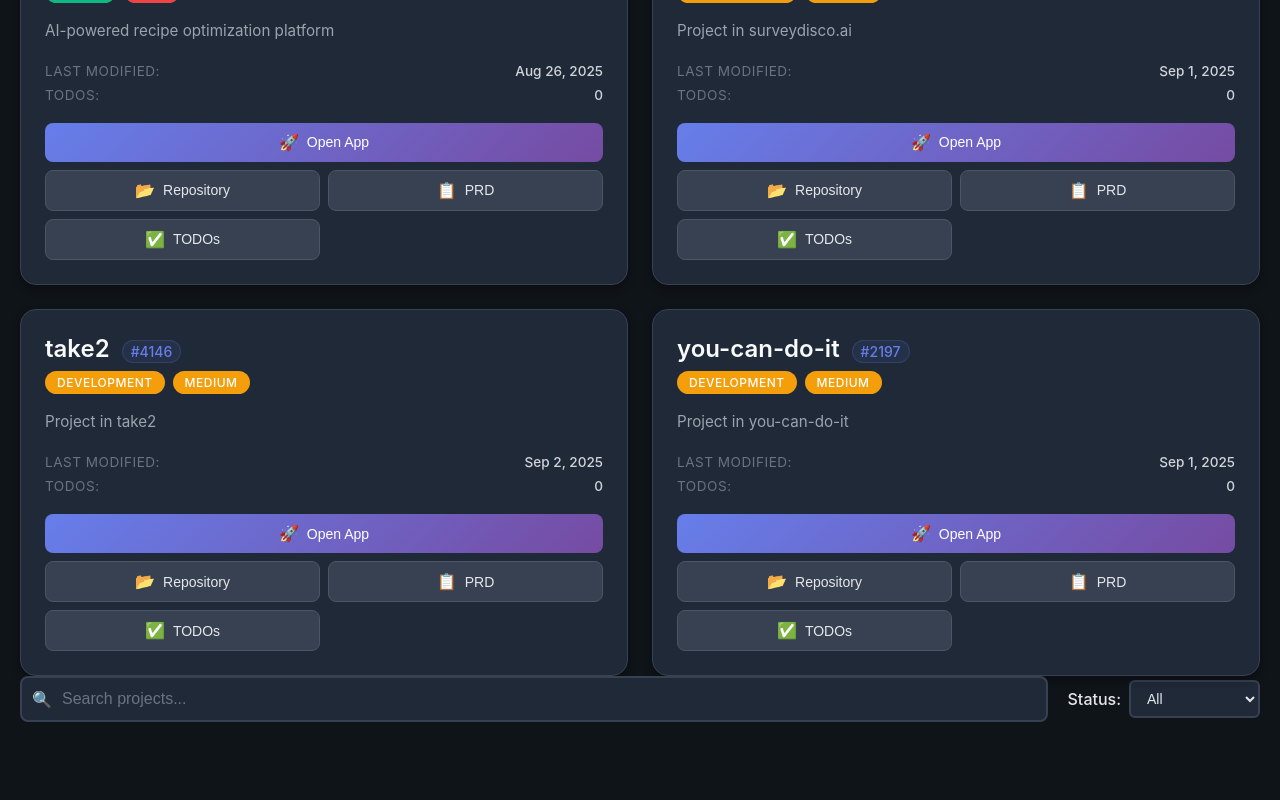
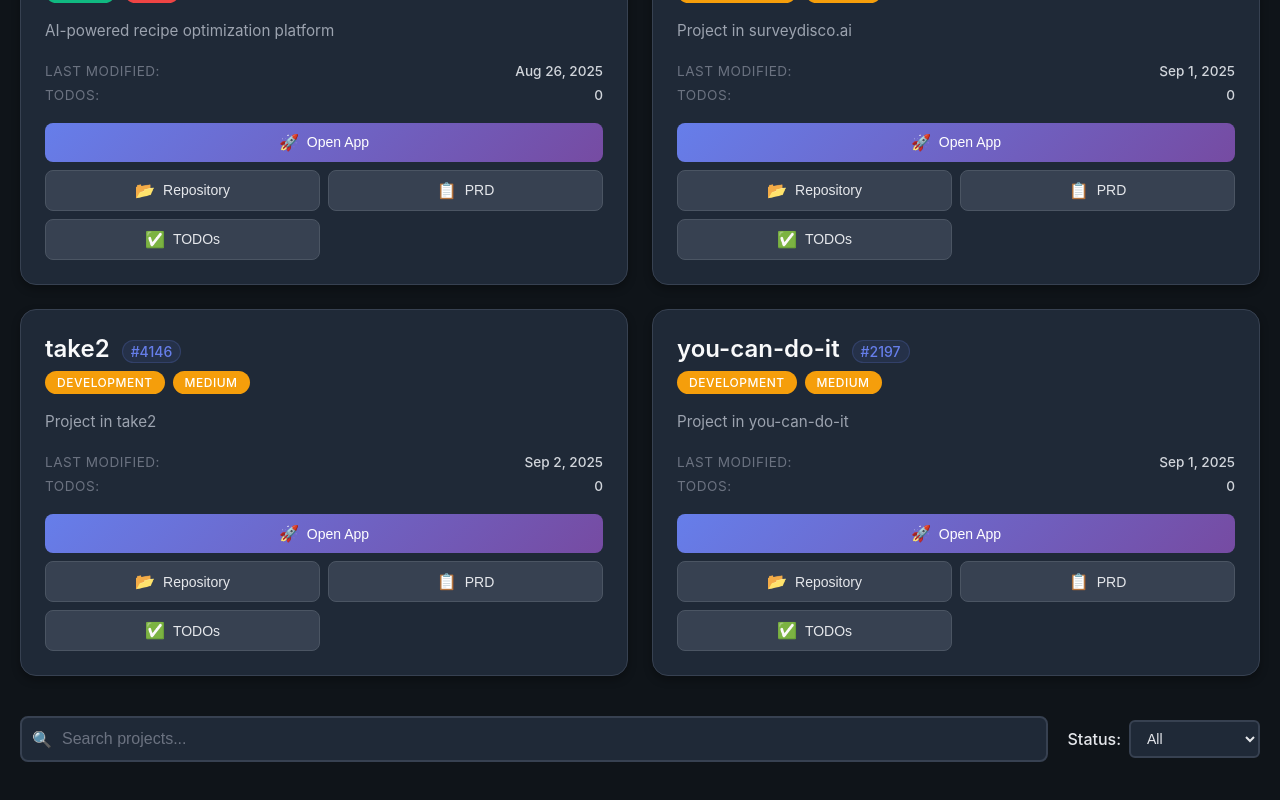
Before and after one commit to sanpixel/basecamp, a React (Create React App) app: page / in a window 1280 px wide. Shown: the part 1198-1998 px from the top of the page. Before the commit the page ends 1970 px from the top, so only its background shows below. Built offline with nearby package versions, Linux system fonts and the light colour scheme; no server answers.

Commit message:
Fix caching and UI improvements - Add no-cache headers for config.json in nginx - Add update-projects npm script for easy project discovery - Add spacing between project cards and search filter

```diff
--- a/package.json
+++ b/package.json
@@ -17,7 +17,8 @@
     "build": "npm run discover && react-scripts build",
     "test": "react-scripts test",
     "eject": "react-scripts eject",
-    "discover": "node scripts/discover-projects.js"
+    "discover": "node scripts/discover-projects.js",
+    "update-projects": "npm run discover && git add public/config.json && git commit -m 'Auto-update project discovery' && git push"
   },
   "eslintConfig": {
     "extends": [
--- a/src/components/Dashboard.css
+++ b/src/components/Dashboard.css
@@ -59,6 +59,7 @@
   display: flex;
   flex-wrap: wrap;
   gap: 20px;
+  margin-top: 40px;
   margin-bottom: 30px;
   align-items: center;
 }
```
Also changed, not shown: 1 other file (tests, documents, lock files or other folders).
